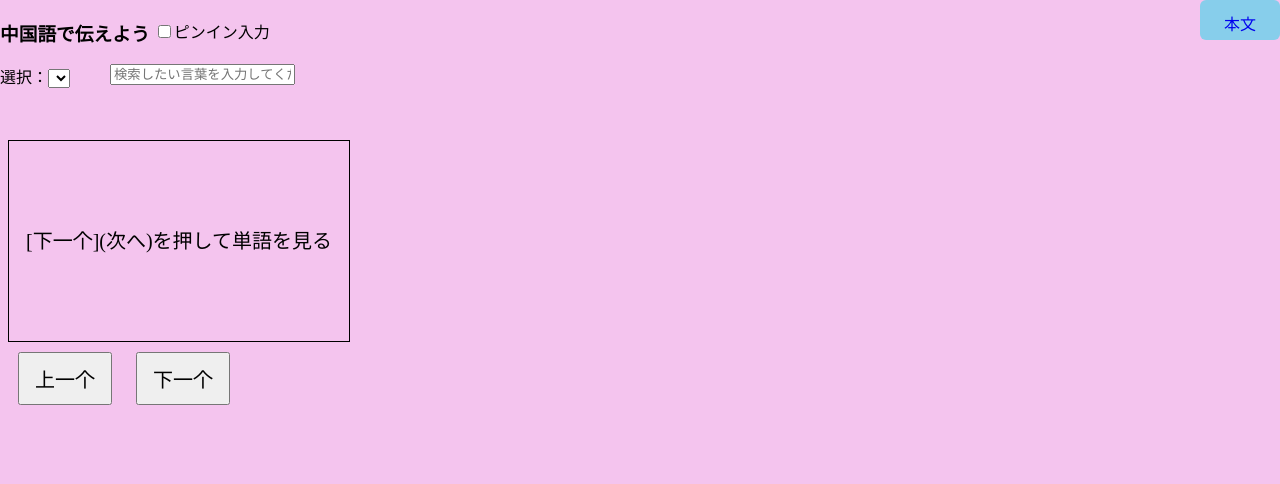
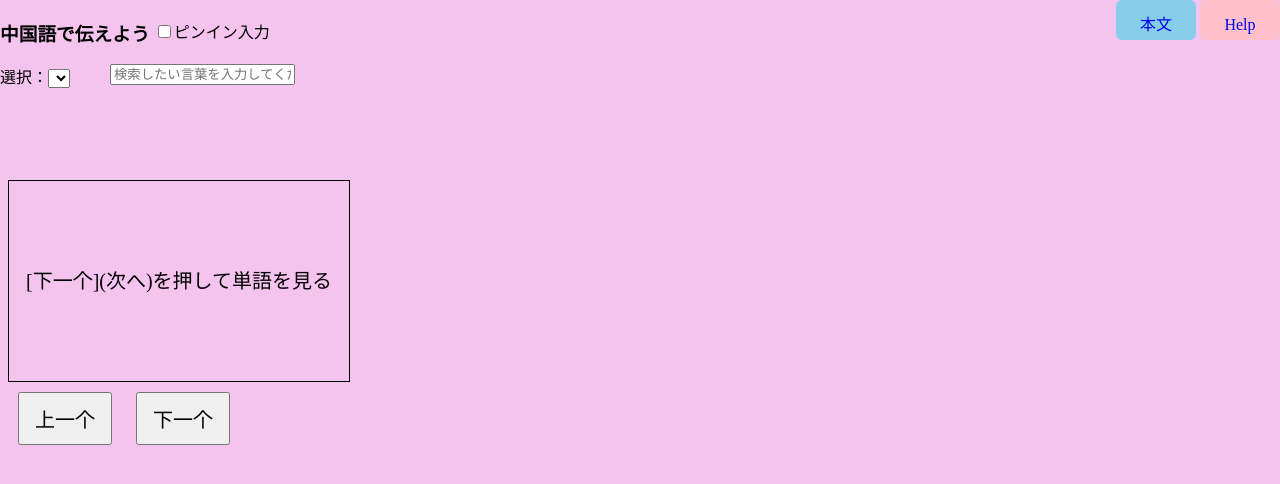
Before and after one commit to HidekiTakazawa/cyugokugoTangoCard3, a plain HTML site: page index.html in a window 1280 px wide. Drawn offline with nearby package versions, Linux system fonts and the light colour scheme; no server answers.

Commit message:
Add files via upload

```diff
--- a/index.html
+++ b/index.html
@@ -27,7 +27,7 @@
     }
 
     #flashcard {
-      margin-top: 140px;
+      margin-top: 180px;
       width: 340px;
       height: 200px;
       border: 1px solid #000;
@@ -124,7 +124,7 @@
 
     #ikeda {
       display: inline-block;
-      width: 100px;
+      width: 80px;
       height: 40px;
       cursor: pointer;
       background-color: pink;
@@ -291,7 +291,7 @@
         href="https://script.google.com/macros/s/AKfycbyoA4vA6ydf9jtEP0IB7_d2bBdg9YeKrf_3fibtY4ixfqlPUV9boReod54W2iC0tPQc/exec"
 
           target="_blank">本文</a>
-        <!-- <a id="ikeda" href="index6.Chinese" target="_blank">使用手引書</a> -->
+        <a id="ikeda"  href="https://docs.google.com/document/d/1z__D4GyjYQrvxpVLqutpov7_f8z0RnHX5X_iTIqx8_s/edit?usp=sharing" target="_blank">Help</a>
 
       </div>
     </div>
```
